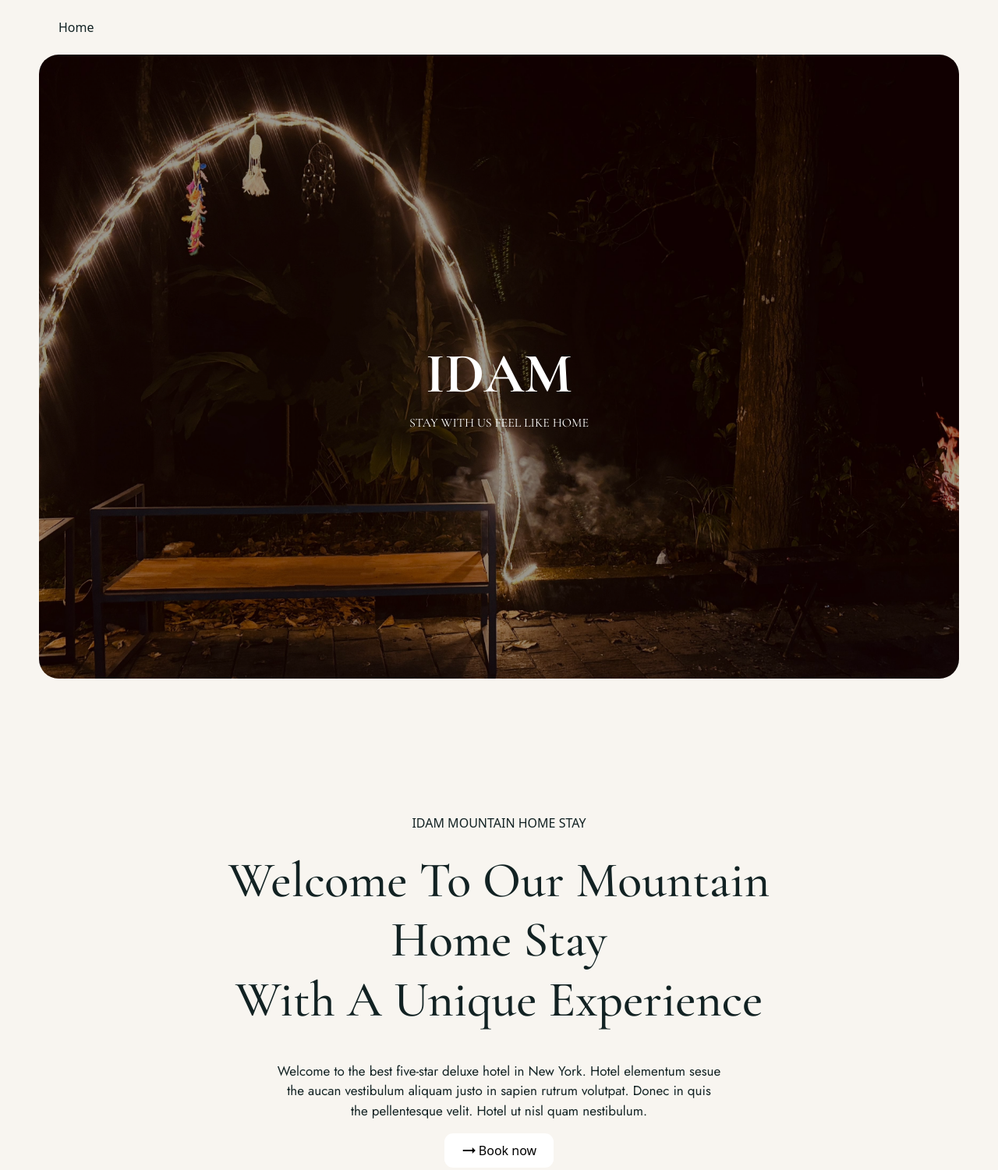
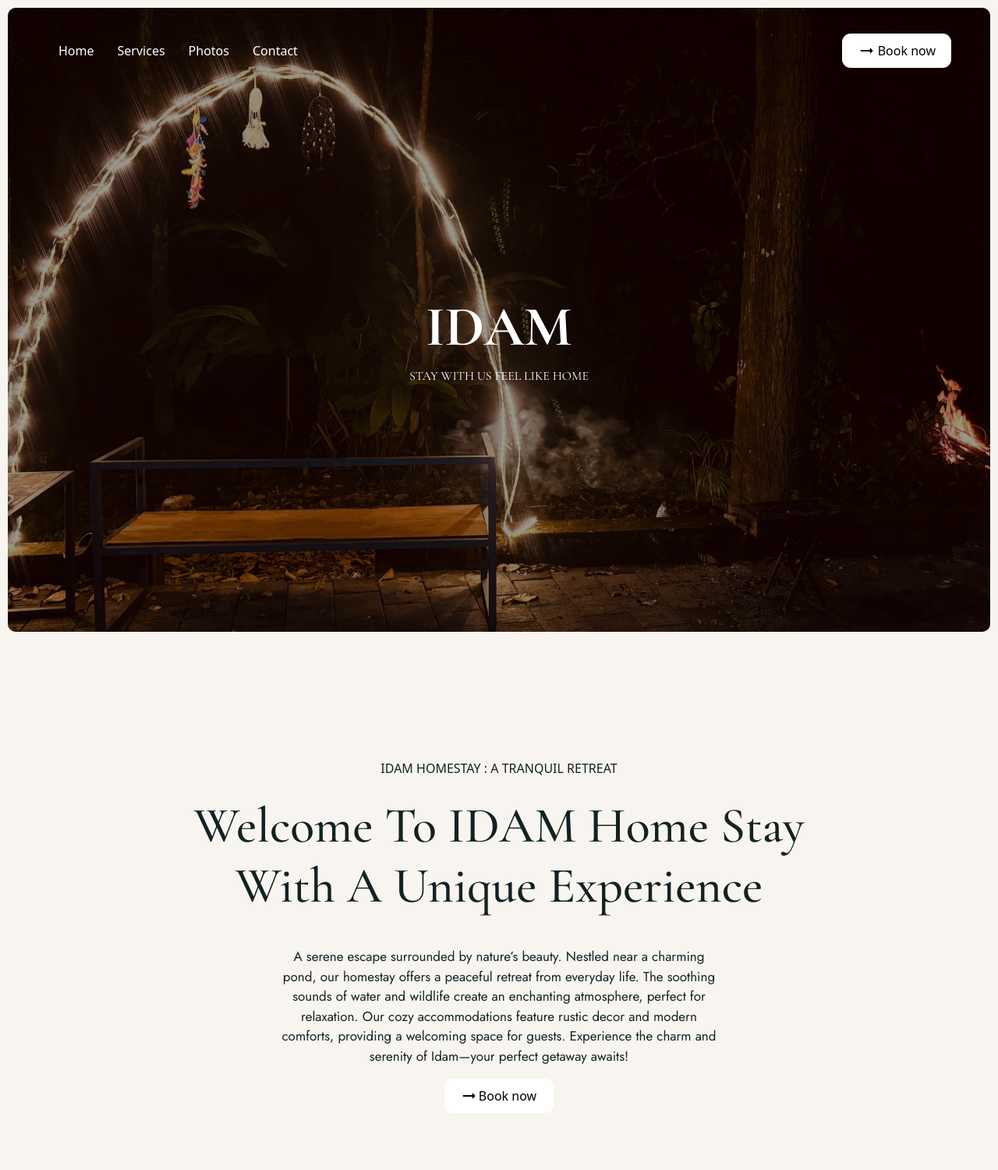
Before and after one commit to nishandms/idam-homestay, a plain HTML site: page index.html in a window 1280 px wide. Shown: the top 1500 px of the page at 78% size. Drawn offline with nearby package versions, Linux system fonts and the light colour scheme.

Commit message:
layout changes

```diff
--- a/index.html
+++ b/index.html
@@ -15,40 +15,42 @@
     <link rel="stylesheet" href="https://cdn.jsdelivr.net/npm/swiper@11/swiper-bundle.min.css" />
     <link href="https://cdn.jsdelivr.net/npm/bootstrap@5.3.3/dist/css/bootstrap.min.css" rel="stylesheet"
         integrity="sha384-QWTKZyjpPEjISv5WaRU9OFeRpok6YctnYmDr5pNlyT2bRjXh0JMhjY6hW+ALEwIH" crossorigin="anonymous">
-        <link href="https://fonts.googleapis.com/css2?family=Cormorant+Garamond:ital,wght@0,300;0,400;0,500;0,600;0,700;1,300;1,400;1,500;1,600;1,700&family=Jost:ital,wght@0,100..900;1,100..900&display=swap" rel="stylesheet">
+    <link
+        href="https://fonts.googleapis.com/css2?family=Cormorant+Garamond:ital,wght@0,300;0,400;0,500;0,600;0,700;1,300;1,400;1,500;1,600;1,700&family=Jost:ital,wght@0,100..900;1,100..900&display=swap"
+        rel="stylesheet">
 </head>
 
 <body>
     <div class="header-nav">
         <div class="nav-panel-left">
-            <div class="nav-elements"><a>Home</a></div>
-            <!-- <div class="nav-elements"><a>Services</a></div>
-            <div class="nav-elements"><a>Photos</a></div>
-            <div class="nav-elements"><a>Contact</a></div> -->
+            <div class="nav-elements screen-lg"><a href="#home">Home</a></div>
+            <div class="nav-elements screen-lg"><a href="#services">Services</a></div>
+            <div class="nav-elements screen-lg"><a href="#photos">Photos</a></div>
+            <div class="nav-elements screen-lg"><a href="#contact">Contact</a></div>
         </div>
         <div class="nav-panel-right">
-            <!-- <button class="book-now-btn">
+            <button class="book-now-btn screen-lg">
                 <span style="display: flex;">
                     <i style="margin-right: 2px;" class="material-icons">arrow_right_alt</i>
                     Book now
                 </span>
-            </button> -->
+            </button>
         </div>
     </div>
-    <div class="h-100-vh pos-relative sec-1">
+    <div class="h-95-vh pos-relative sec-1" id="home">
         <img src="./assets/images/lander.jpg" class="lander-img" alt="Responsive image">
         <div class="hero__title-parent">
             <h1>IDAM</h1>
             <span>STAY WITH US FEEL LIKE HOME</span>
         </div>
     </div>
-    <div class="h-100-vh d-flex align-items-center sec-2">
+    <div class="h-95-vh d-flex align-items-center sec-2">
         <div class="col-xl-8 col-lg-10 text-center">
             <div>
                 <div class=" mb-4 sm:mb-10">
                     <div class="overflow-hidden" style="display: block; text-align: center; position: relative;">
                         <div>
-                            IDAM MOUNTAIN HOME STAY
+                            IDAM HOMESTAY : A TRANQUIL RETREAT
                         </div>
                     </div>
                 </div>
@@ -56,7 +58,7 @@
                     <div class="sec-2-header" style="display: block; text-align: center; position: relative;">
                         <div
                             style="display: block; text-align: center; position: relative; transform: translate(0px, 0%);">
-                            Welcome to our Mountain Home Stay </div>
+                            Welcome to IDAM Home Stay </div>
                     </div>
                     <div class="sec-2-header" style="display: block; text-align: center; position: relative;">
                         <div
@@ -68,10 +70,12 @@
             <div class="d-flex align-items-center text-center sec-2-description">
                 <div class="col-lg-8">
                     <p class="md:mt-20">
-                        Welcome to the best five-star deluxe hotel in New York. Hotel elementum
-                        sesue the aucan vestibulum aliquam justo in sapien rutrum volutpat.
-                        Donec in quis the pellentesque velit. Hotel ut
-                        nisl quam nestibulum.
+                        A serene escape surrounded by nature’s beauty. Nestled near a charming pond, our homestay offers
+                        a peaceful retreat from everyday life. The soothing sounds of water and wildlife create an
+                        enchanting atmosphere, perfect for relaxation.
+                        Our cozy accommodations feature rustic decor and modern comforts, providing a welcoming space
+                        for guests.
+                        Experience the charm and serenity of Idam—your perfect getaway awaits!
                     </p>
                 </div>
             </div>
@@ -98,7 +102,7 @@
             </div>
         </div>
     </div>
-    <div class="h-100-vh d-flex align-items-center sec-2">
+    <div class="h-100-vh d-flex align-items-center sec-2" id="services">
         <div class="col-lg-10 text-center">
             <div>
                 <div class=" mb-4 sm:mb-10">
@@ -138,7 +142,7 @@
             </div>
         </div>
     </div>
-    <div class="h-95-vh d-flex align-items-center sec-3" style="flex-direction: column;">
+    <div class="h-95-vh d-flex align-items-center sec-3" id="photos" style="flex-direction: column;">
         <div>
             <div class=" mb-4 sm:mb-10">
                 <div class="overflow-hidden" style="display: block; text-align: center; position: relative;">
@@ -149,8 +153,7 @@
             </div>
             <h2>
                 <div class="sec-2-header" style="display: block; text-align: center; position: relative;">
-                    <div
-                        style="display: block; text-align: center; position: relative; transform: translate(0px, 0%);">
+                    <div style="display: block; text-align: center; position: relative; transform: translate(0px, 0%);">
                         Unforgettable Experience
                     </div>
                 </div>
@@ -177,7 +180,7 @@
             <div class="swiper-button-next"></div>
         </div>
     </div>
-    <div class="h-95-vh d-flex align-items-center sec-footer">
+    <div class="h-95-vh d-flex align-items-center sec-footer" id="contact">
 
     </div>
     <script src="https://code.jquery.com/jquery-3.7.1.min.js"
--- a/styles.css
+++ b/styles.css
@@ -1,13 +1,17 @@
 body {
     background-color:#F8F5F0 !important;
     color: #122223 !important;
+}
+
+.screen-lg {
+    display: block;
 }
 
 .header-nav {
     position: absolute;
     left: 0;
     right: 0;
-    top: 0;
+    top: 30px;
     padding: 0px 60px;
     background-color: transparent;
     display: flex;
@@ -15,11 +19,12 @@ body {
     z-index: 1;
     height: 70px;
     align-items: center;
+    color: white;
 }
 
 .sec-1 {
-    padding: 0px 50px 0px;
-    margin-top: 70px;
+    padding: 10px 10px ;
+    /* margin-top: 70px; */
 }
 
 .nav-panel-left {
@@ -36,6 +41,8 @@ body {
 
 .nav-elements a {
     cursor: pointer;
+    color: white;
+    text-decoration: none;
 }
 
 .nav-title {
@@ -63,7 +70,7 @@ body {
 }
 
 .lander-img {
-    border-radius: 25px;
+    border-radius: 10px;
     height: 100vh;
     width: 100%;
     object-fit: cover;
@@ -174,6 +181,7 @@ body {
 
 .sec-3 {
     padding: 0px 80px;
+    margin-bottom: 30px;
 }
 
 .swiper {
@@ -196,8 +204,12 @@ body {
     }
 
     .sec-1 {
-        padding: 0px 10px 0px;
-        margin-top: 70px;
+        padding: 0;
+        /* margin-top: 70px; */
+    }
+
+    .lander-img {
+        border-radius: unset;
     }
 
     .sec-3 {
@@ -220,6 +232,10 @@ body {
 }
 
 @media only screen and (max-width: 767px) {
+    .screen-lg {
+        display: none;
+    }
+
     .sec-2-img {
         padding: 0px;
     }
@@ -233,8 +249,11 @@ body {
     }
 
     .sec-1 {
-        padding: 0px 10px 0px;
-        margin-top: 70px;
+        padding: 0;
+    }
+
+    .lander-img {
+        border-radius: unset;
     }
 
     .sec-2 {
```
Lines whose indentation alone changed are shown as unchanged.
